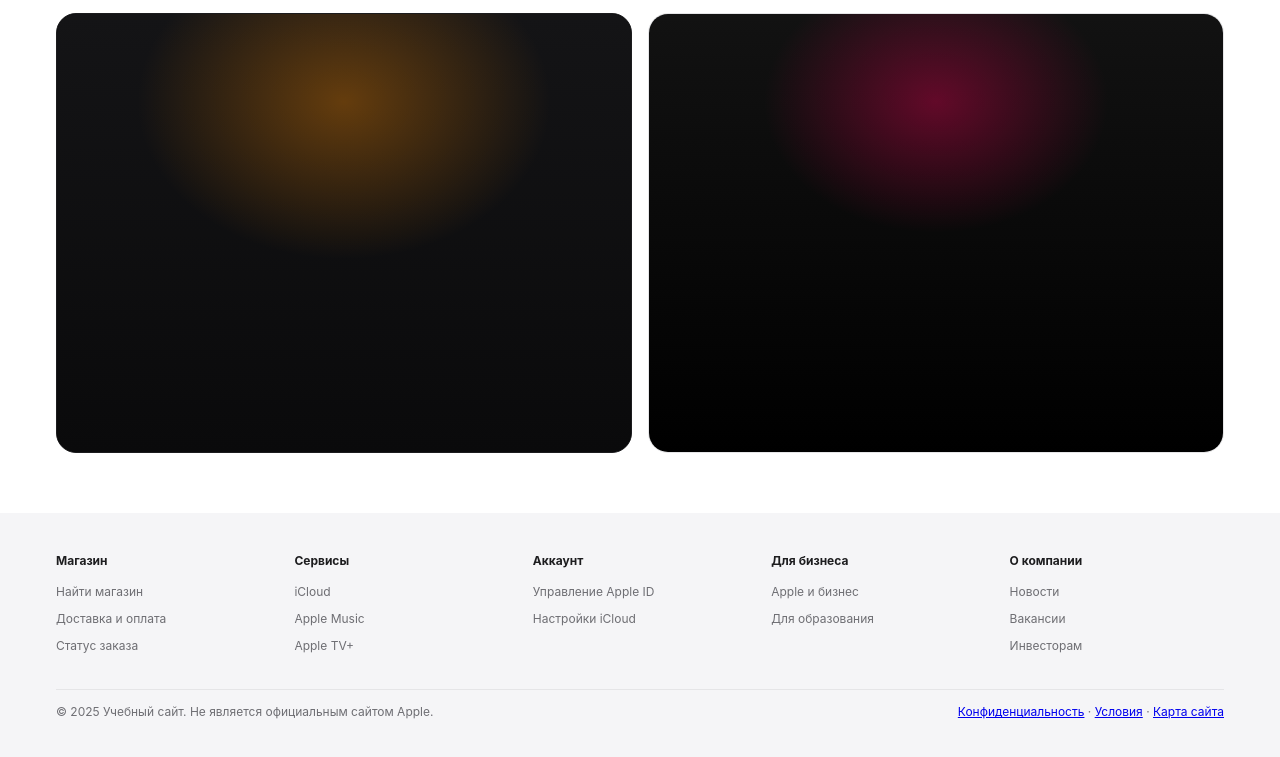
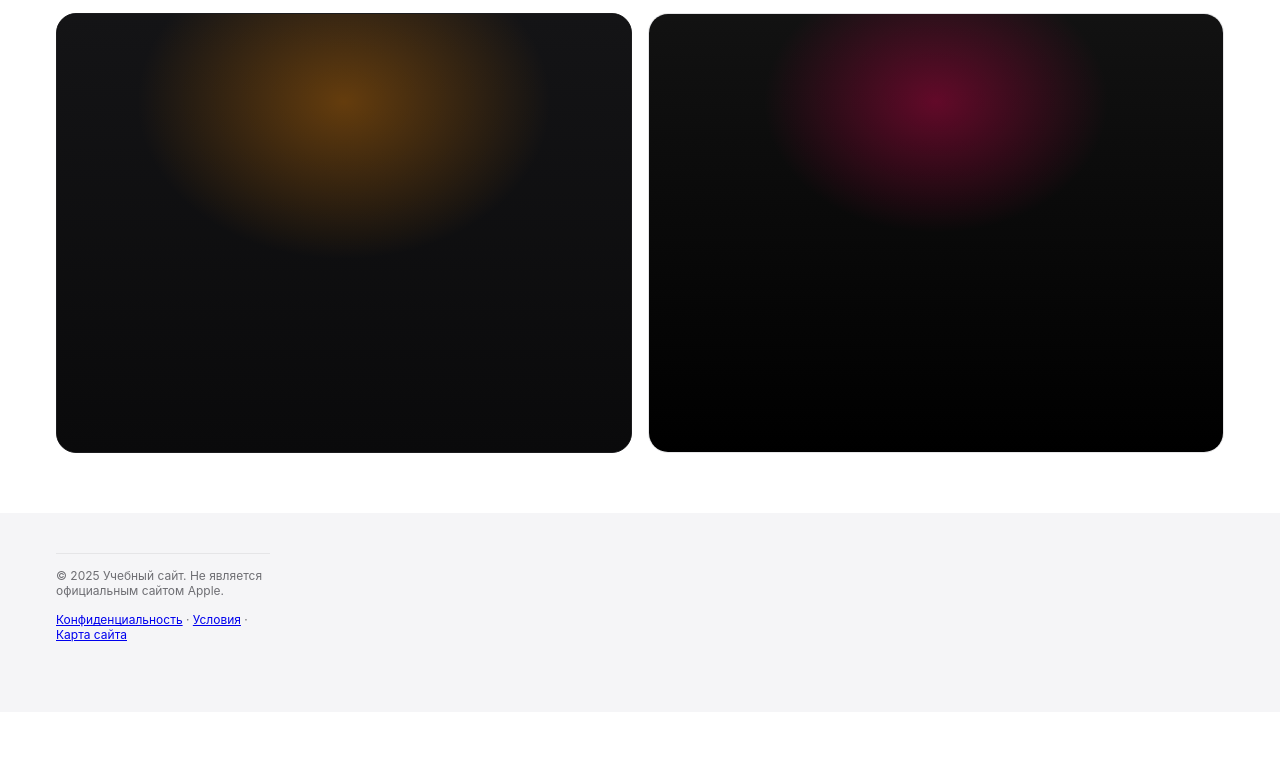
Before and after one commit to Inhimiakk/frontend_backend, a plain HTML site: page 1.html in a window 1280 px wide. Shown: the part 1720-2477 px from the top of the page. After the commit the page ends 2432 px from the top, so only its background shows below. Drawn offline with Linux system fonts and the light colour scheme.

Commit message:
change footer

```diff
--- a/1.html
+++ b/1.html
@@ -98,39 +98,10 @@
     </section>
   </main>
 
-  <!-- Подвал -->
+  <!-- Footer -->
   <footer class="footer" id="support">
     <div class="footer-inner">
       <div class="columns">
-        <div class="col">
-          <h4>Магазин</h4>
-          <a href="#">Найти магазин</a>
-          <a href="#">Доставка и оплата</a>
-          <a href="#">Статус заказа</a>
-        </div>
-        <div class="col">
-          <h4>Сервисы</h4>
-          <a href="#">iCloud</a>
-          <a href="#">Apple Music</a>
-          <a href="#">Apple TV+</a>
-        </div>
-        <div class="col">
-          <h4>Аккаунт</h4>
-          <a href="#">Управление Apple ID</a>
-          <a href="#">Настройки iCloud</a>
-        </div>
-        <div class="col">
-          <h4>Для бизнеса</h4>
-          <a href="#">Apple и бизнес</a>
-          <a href="#">Для образования</a>
-        </div>
-        <div class="col">
-          <h4>О компании</h4>
-          <a href="#">Новости</a>
-          <a href="#">Вакансии</a>
-          <a href="#">Инвесторам</a>
-        </div>
-      </div>
       <div class="legal">
         <span>© 2025 Учебный сайт. Не является официальным сайтом Apple.</span>
         <nav aria-label="Юридическая информация">
```
